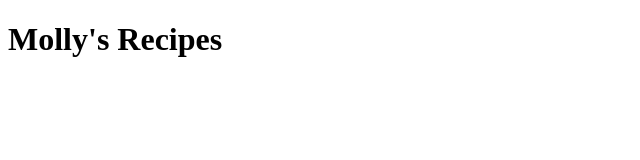
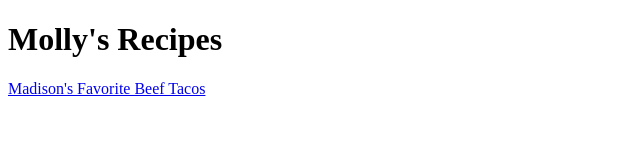
Before and after one commit to whitmayberry/odin-recipes, a plain HTML site: page index.html in a window 1280 px wide. Shown: the whole page, without its empty margins (0-640 px from the left). Drawn offline with Linux system fonts and the light colour scheme.

Commit message:
Add Link to MFBTs

```diff
--- a/index.html
+++ b/index.html
@@ -8,5 +8,6 @@
 </head>
 <body>
     <h1>Molly's Recipes</h1>
+    <a href="recipes/madisons-favorite-beef-tacos.html">Madison's Favorite Beef Tacos</a>
 </body>
 </html>
```
